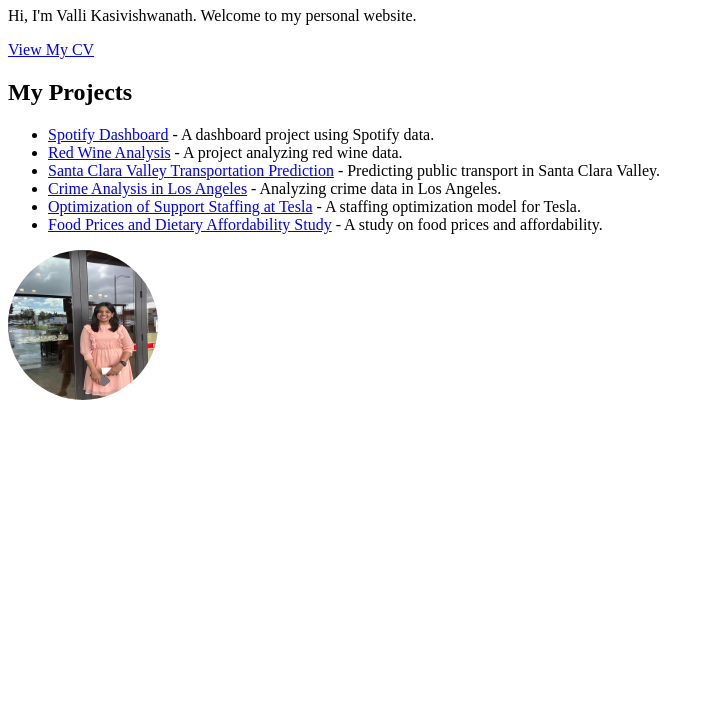
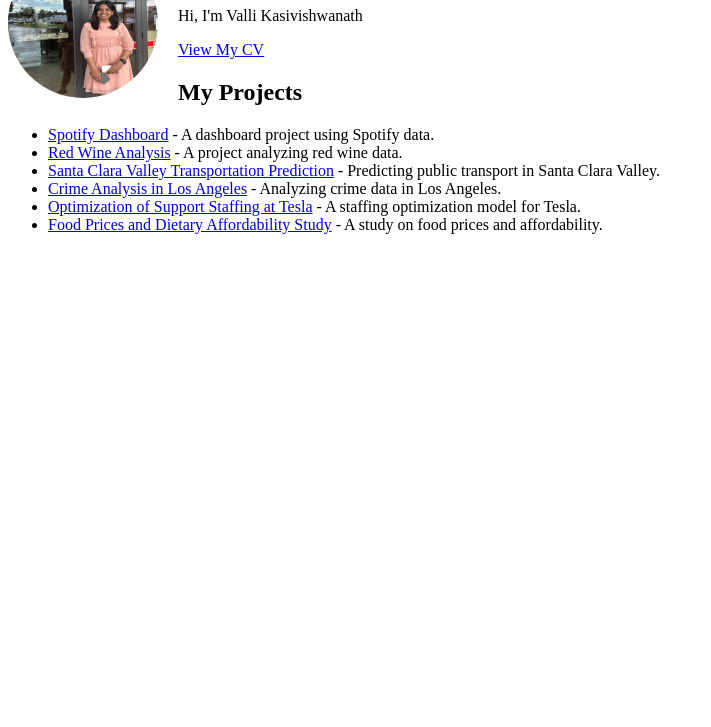
Before and after one commit to ValliKasivishwanath/ValliKasivishwanath.github.io, a plain HTML site: page index.html in a window 1280 px wide. Shown: the part 73-800 px from the top of the page, without its empty margins (0-711 px from the left). Drawn offline with Linux system fonts and the light colour scheme.

Commit message:
Update index.html
picture on top left

```diff
--- a/index.html
+++ b/index.html
@@ -6,8 +6,12 @@
     <title>Valli Kasivishwanath - Home</title>
 </head>
 <body>
+    <div style="float: left; margin-right: 20px;">
+        <img src="profile-photo.jpg" alt="Valli Kasivishwanath" style="border-radius: 50%; width: 150px; height: 150px;">
+    </div>
+
     <h1>Welcome to My GitHub Page!</h1>
-    <p>Hi, I'm Valli Kasivishwanath. Welcome to my personal website.</p>
+    <p>Hi, I'm Valli Kasivishwanath</p>
     <a href="Valli_Kasivishwanath_Resume.pdf">View My CV</a>
 
 </body>
@@ -22,7 +26,3 @@
     <li><a href="https://github.com/ValliKasivishwanath/Optimization-of-Support-Staffing-at-Tesla">Optimization of Support Staffing at Tesla</a> - A staffing optimization model for Tesla.</li>
     <li><a href="https://github.com/ValliKasivishwanath/Food-Prices-and-Dietary-Affordability-Study">Food Prices and Dietary Affordability Study</a> - A study on food prices and affordability.</li>
 </ul>
-
-<div style="float: left; margin-right: 20px;">
-    <img src="profile-photo.jpg" alt="Valli Kasivishwanath" style="border-radius: 50%; width: 150px; height: 150px;">
-</div>
```
